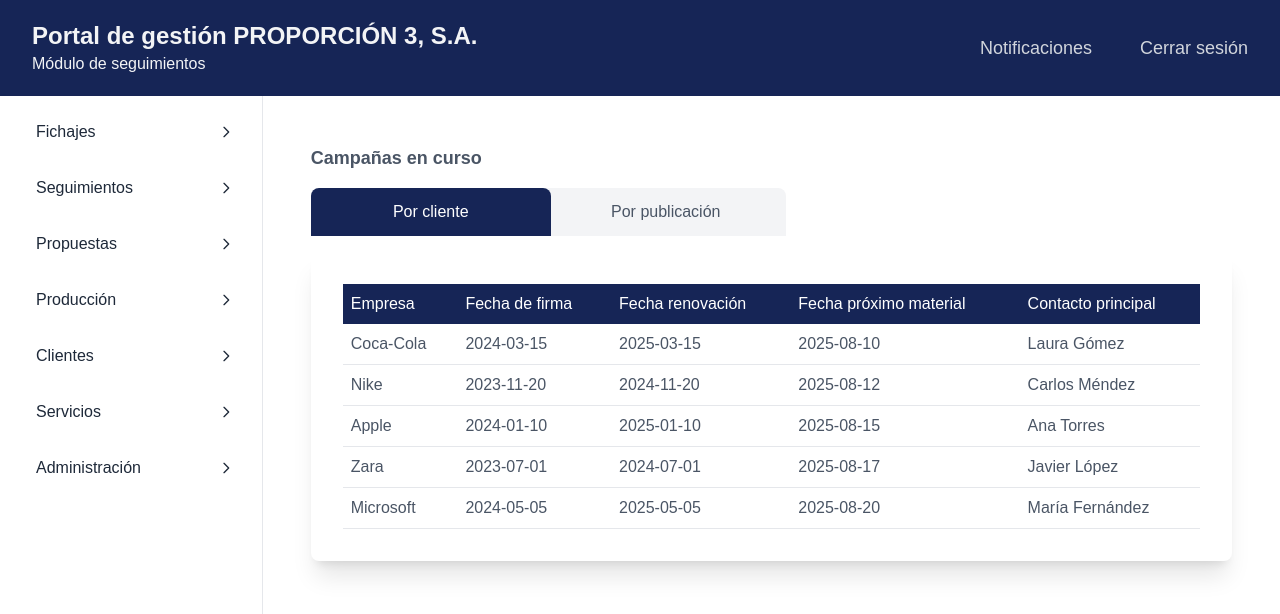
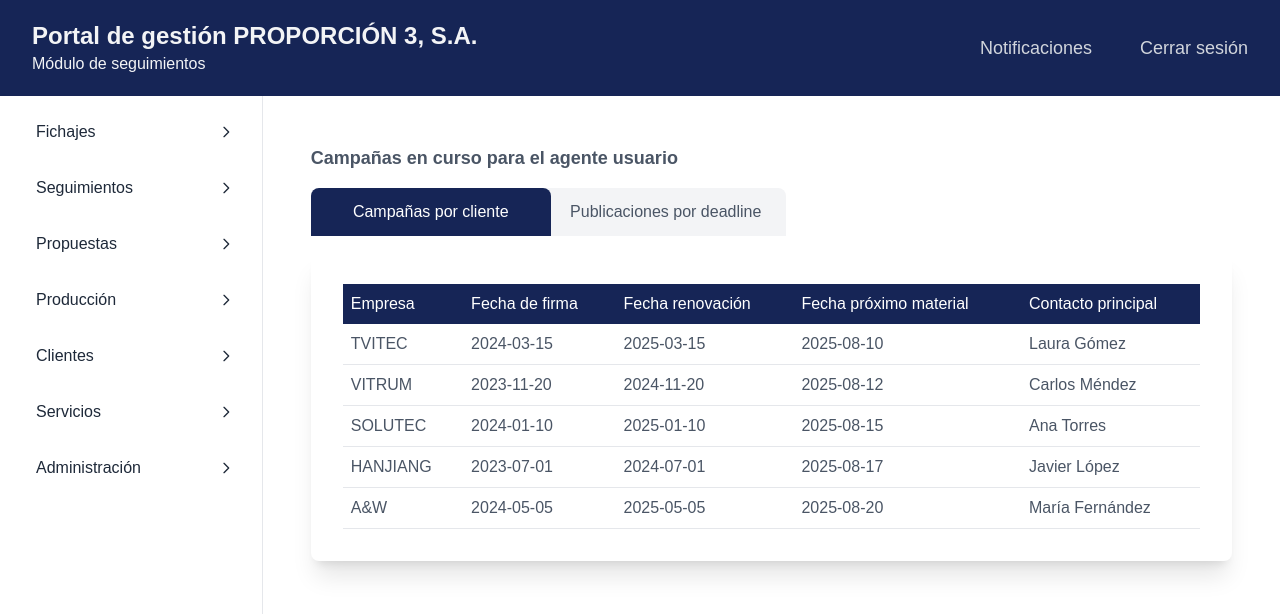
Before and after one commit to frankgimeno3/fichajesp3, a Next.js app: page /dashboard/seguimientos/campanas in a window 1280 px wide. Shown: the top 614 px of the page. Built offline with nearby package versions, Linux system fonts and the light colour scheme; no server answers; what aws-amplify would draw is missing.

Commit message:
cambio enunciado pestanas para mas claridad

```diff
--- a/src/app/dashboard/seguimientos/campanas/campanascomponents/ContenidoPorCliente.tsx
+++ b/src/app/dashboard/seguimientos/campanas/campanascomponents/ContenidoPorCliente.tsx
@@ -9,35 +9,35 @@ const ContenidoPorCliente: FC<ContenidoPorClienteProps> = ({ }) => {
 
   const mockClientes = [
     {
-      empresa: 'Coca-Cola',
+      empresa: 'TVITEC',
       fechaFirma: '2024-03-15',
       fechaRenovacion: '2025-03-15',
       fechaMaterial: '2025-08-10',
       contacto: 'Laura Gómez',
     },
     {
-      empresa: 'Nike',
+      empresa: 'VITRUM',
       fechaFirma: '2023-11-20',
       fechaRenovacion: '2024-11-20',
       fechaMaterial: '2025-08-12',
       contacto: 'Carlos Méndez',
     },
     {
-      empresa: 'Apple',
+      empresa: 'SOLUTEC',
       fechaFirma: '2024-01-10',
       fechaRenovacion: '2025-01-10',
       fechaMaterial: '2025-08-15',
       contacto: 'Ana Torres',
     },
     {
-      empresa: 'Zara',
+      empresa: 'HANJIANG',
       fechaFirma: '2023-07-01',
       fechaRenovacion: '2024-07-01',
       fechaMaterial: '2025-08-17',
       contacto: 'Javier López',
     },
     {
-      empresa: 'Microsoft',
+      empresa: 'A&W',
       fechaFirma: '2024-05-05',
       fechaRenovacion: '2025-05-05',
       fechaMaterial: '2025-08-20',
--- a/src/app/dashboard/seguimientos/campanas/page.tsx
+++ b/src/app/dashboard/seguimientos/campanas/page.tsx
@@ -7,10 +7,10 @@ interface CampañasProps {}
 
 const Campañas: FC<CampañasProps> = ({ }) => {
   const [pestana, setPestana] = useState<'cliente' | 'publicacion'>('cliente');
-
+  const [agenteActual, setAgenteActual] = useState("usuario")
   return (
     <div className="bg-white min-h-screen p-12 text-gray-600">
-      <h2 className="text-lg font-semibold mb-4">Campañas en curso</h2>
+      <h2 className="text-lg font-semibold mb-4">Campañas en curso para el agente {agenteActual}</h2>
       <div className="flex flex-row relative mb-4">
         <div
           className={`p-3 rounded-tr-lg cursor-pointer w-60 text-center transition-all duration-300
@@ -18,7 +18,7 @@ const Campañas: FC<CampañasProps> = ({ }) => {
           style={{ marginLeft: '0px' }}
           onClick={() => setPestana('cliente')}
         >
-          Por cliente
+          Campañas por cliente
         </div>
         <div
           className={`p-3 rounded-tr-lg cursor-pointer w-60 text-center transition-all duration-300
@@ -26,7 +26,7 @@ const Campañas: FC<CampañasProps> = ({ }) => {
           style={{ marginLeft: '-5px' }}
           onClick={() => setPestana('publicacion')}
         >
-          Por publicación
+          Publicaciones por deadline
         </div>
       </div>
 
--- a/src/app/dashboard/seguimientos/campanas/resumen/page.tsx
+++ b/src/app/dashboard/seguimientos/campanas/resumen/page.tsx
@@ -3,38 +3,20 @@ import React, { FC } from 'react';
 import TablaDatosEmpresa from './resumencomponents/Tabladatosempresa';
 import TablaContenidoCampaña from './resumencomponents/TablaContenidoCampaña';
 import TablaDatosPago from './resumencomponents/TablaDatosPago';
-import { useRouter } from 'next/navigation';
+import TablaDatosGenerales from './resumencomponents/TablaDatosGenerales';
 
 interface ResumenCampanaProps {
 
 }
 
 const ResumenCampana: FC<ResumenCampanaProps> = ({ }) => {
-    const router = useRouter()
     return (
-            <div className='flex flex-col gap-6 bg-gray-100 text-gray-600 p-12'>
+        <div className='min-h-screen flex flex-col  bg-gray-100 text-gray-600 p-12'>
             <h2 className="text-lg font-semibold mb-4">Resumen de la campaña</h2>
-                <table className="table-auto border-collapse text-center" style={{ "width": "700px" }}>
-                    <thead>
-                        <tr className="bg-blue-950 text-white">
-                            <th className="px-4 py-2">Fecha de firma</th>
-                            <th className="px-4 py-2">Fecha estimada finalización</th>
-                            <th className="px-4 py-2">Contacto de gestión</th>
-                        </tr>
-                    </thead>
-                    <tbody>
-                        <tr className="bg-white text-gray-700">
-                            <td className="px-4 py-2">12/12/2025</td>
-                            <td className="px-4 py-2">12/12/2025</td>
-                            <td className="px-4 py-2">
-                                <button className='bg-blue-950 text-gray-100 p-2 px-4 rounded-lg shadow-xl cursor-pointer hover:bg-blue-900'
-                                    onClick={() => router.push('/dashboard/seguimientos/campanas/resumen')}>Frank Fimeno</button>
-                            </td>
-                        </tr>
-                    </tbody>
-                </table>
+            <p className='font-bold text-gray-500'>Datos generales:</p>
+            <TablaDatosGenerales/>
 
-                <div className='flex flex-col text-sm'>
+            <p className='font-bold text-gray-500'>Datos de la empresa:</p>
                 <TablaDatosEmpresa
                     empresaAnunciante={{
                         nombreEmpresa: 'Acme Corp',
@@ -49,11 +31,10 @@ const ResumenCampana: FC<ResumenCampanaProps> = ({ }) => {
                         pais: 'España',
                     }}
                 />
-                </div>
              <p className='font-bold text-gray-500'>Contenido en campaña:</p>
             <TablaContenidoCampaña />
 
-                <div className='flex flex-col text-sm border border-gray-100 p-12'>
+            <div className='flex flex-col text-sm border border-gray-100 '>
                 <p className='font-bold text-gray-500'>Datos de pago:</p>
                 <TablaDatosPago />
             </div>
--- /dev/null
+++ b/src/app/dashboard/seguimientos/campanas/resumen/resumencomponents/TablaDatosFirmante.tsx
@@ -0,0 +1,13 @@
+import React, { FC } from 'react';
+
+interface TablaDatosFirmanteProps {
+
+}
+
+const TablaDatosFirmante: FC<TablaDatosFirmanteProps> = ({ }) => {
+  return (
+    <div>TablaDatosFirmante</div>
+  );
+};
+
+export default TablaDatosFirmante;
--- /dev/null
+++ b/src/app/dashboard/seguimientos/campanas/resumen/resumencomponents/TablaDatosGenerales.tsx
@@ -0,0 +1,33 @@
+import React, { FC } from 'react';
+import { useRouter } from 'next/navigation';
+
+
+interface TablaDatosGeneralesProps {
+}
+
+const TablaDatosGenerales: FC<TablaDatosGeneralesProps> = ({ }) => {
+        const router = useRouter()
+
+    return (
+        <table className="table-auto border-collapse text-center" style={{ "width": "700px" }}>
+            <thead>
+                <tr className="bg-blue-950 text-white">
+                    <th className="px-4 py-2">Fecha de firma</th>
+                    <th className="px-4 py-2">Fecha estimada finalización</th>
+                    <th className="px-4 py-2">Contacto de gestión</th>
+                </tr>
+            </thead>
+            <tbody>
+                <tr className="bg-white text-gray-700">
+                    <td className="px-4 py-2">12/12/2025</td>
+                    <td className="px-4 py-2">12/12/2025</td>
+                    <td className="px-4 py-2">
+                        <button className='bg-blue-950 text-gray-100 p-2 px-4 rounded-lg shadow-xl cursor-pointer hover:bg-blue-900'
+                            onClick={() => router.push('/dashboard/seguimientos/campanas/resumen')}>Frank Fimeno</button>
+                    </td>
+                </tr>
+            </tbody>
+        </table>);
+};
+
+export default TablaDatosGenerales;
--- a/src/app/dashboard/seguimientos/page.tsx
+++ b/src/app/dashboard/seguimientos/page.tsx
@@ -1,6 +1,6 @@
 "use client"
 import { useRouter } from 'next/navigation';
-import React, { FC } from 'react';
+import React, { FC, useState } from 'react';
 
 interface Seguimiento {
   tema: string;
@@ -11,6 +11,8 @@ interface Seguimiento {
 interface SeguimientosProps { }
 
 const Seguimientos: FC<SeguimientosProps> = () => {
+    const [agenteActual, setAgenteActual] = useState("usuario")
+
   const router = useRouter()
   const seguimientoData: Seguimiento[] = [
     {
@@ -43,7 +45,7 @@ const Seguimientos: FC<SeguimientosProps> = () => {
     <div className="bg-white h-full min-h-screen p-12 text-gray-600">
       <div className='flex flex-row items-center justify-between pb-6'>
         <h2 className="text-lg font-semibold mb-4">
-          Seguimientos para el agente Pep
+          Seguimientos para el agente {agenteActual}
         </h2>
         <button
           className='bg-blue-950 text-gray-100 p-2 px-4 rounded-lg shadow-xl cursor-pointer hover:bg-blue-900'
```
Lines whose indentation alone changed are shown as unchanged.
